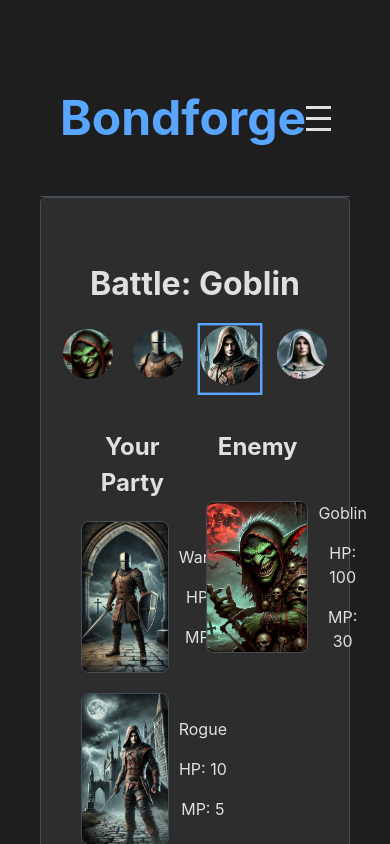
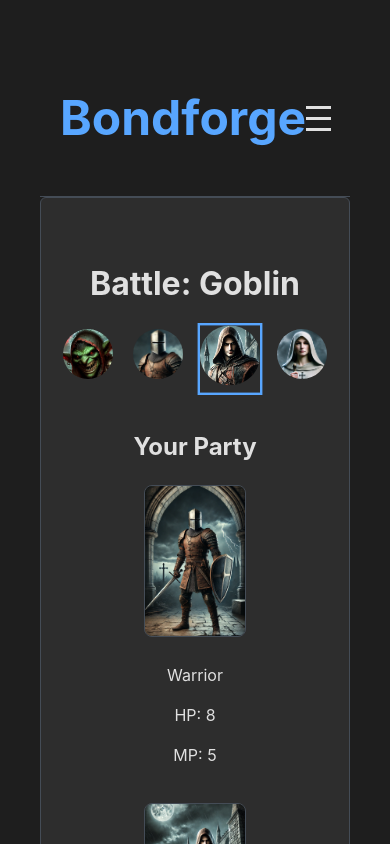
Before and after one commit to Rawson-Web-Apps/BondforgeGame, a React (Vite) app: page /#/battle in a window 390 px wide. Shown: the top 844 px of the page. Built offline with nearby package versions, Linux system fonts and the light colour scheme.

Commit message:
fix for mobile

```diff
--- a/src/components/Battle.css
+++ b/src/components/Battle.css
@@ -28,6 +28,7 @@
 .battle-field {
   display: flex;
   justify-content: space-between;
+  flex-wrap: wrap;
 }
 
 .party-column,
@@ -55,6 +56,28 @@
   color: var(--text-color);
 }
 
+@media (max-width: 768px) {
+  .party-column,
+  .enemy-column {
+    width: 100%;
+  }
+
+  .party-member,
+  .enemy-member {
+    flex-direction: column;
+    align-items: center;
+  }
+
+  .character-image {
+    margin-right: 0;
+    margin-bottom: 10px;
+  }
+
+  .character-stats {
+    text-align: center;
+  }
+}
+
 .actions {
   margin-top: 20px;
 }
```
